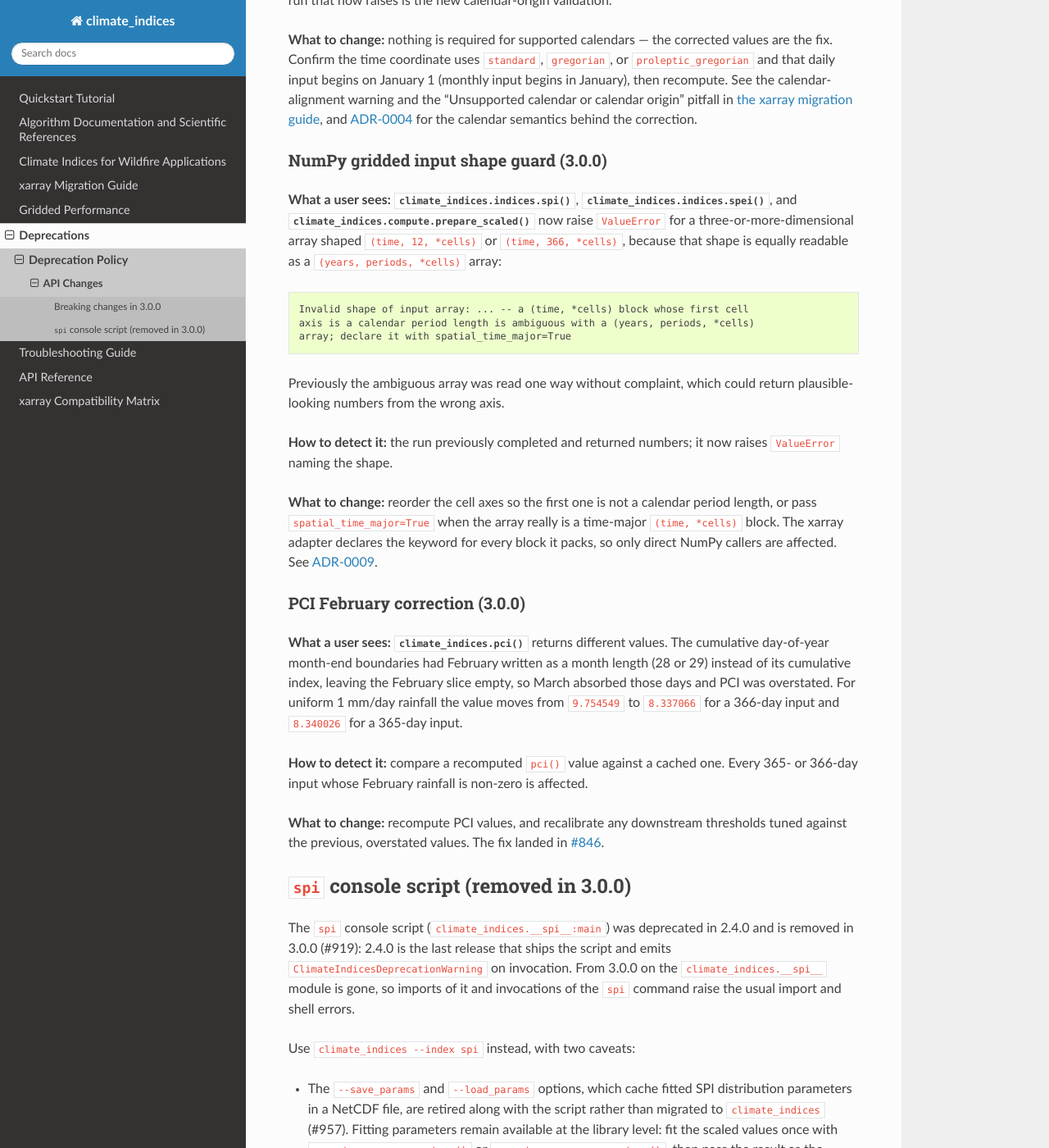
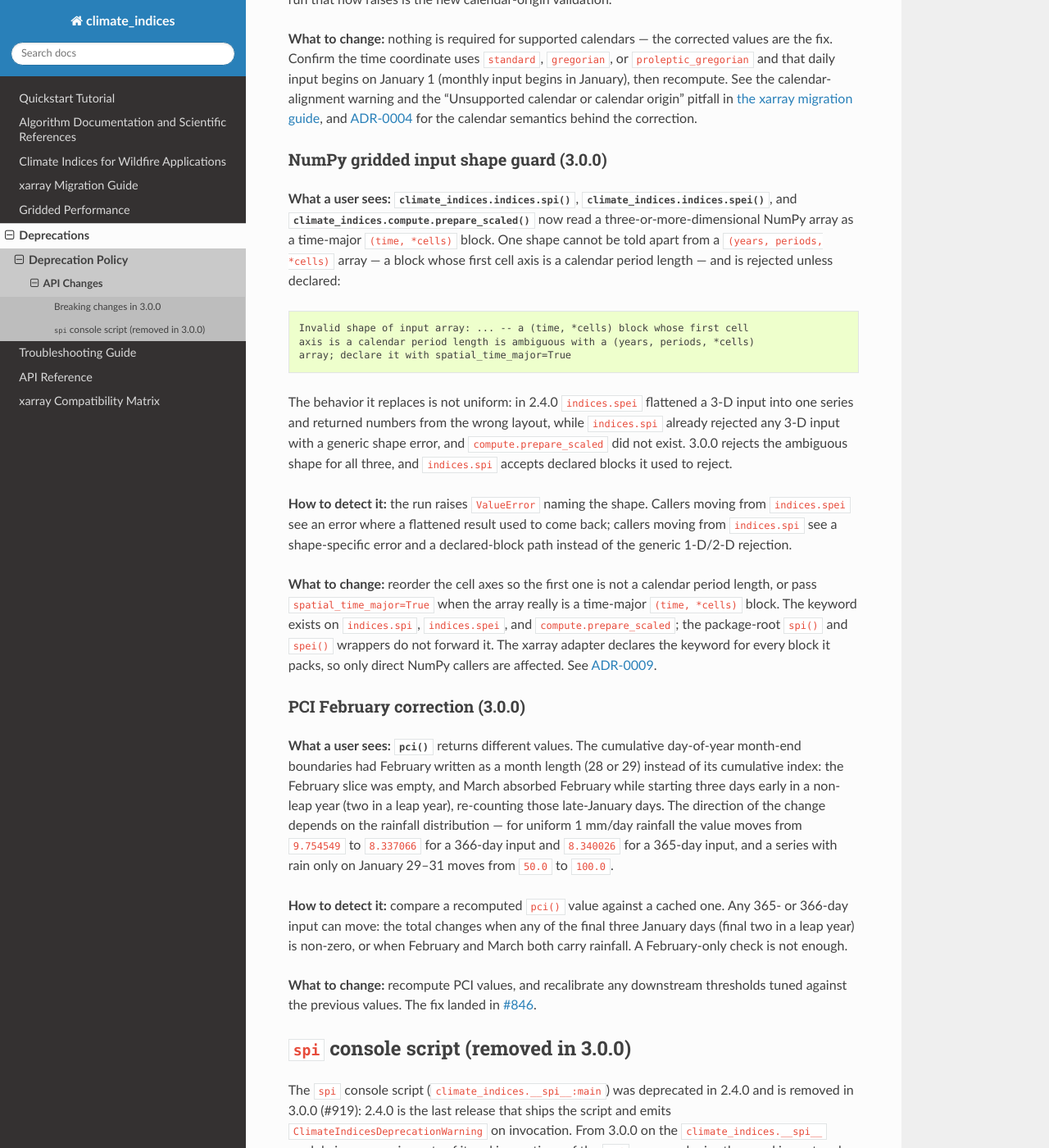
Before and after one commit to monocongo/climate_indices, a Sphinx documentation site: the page built from docs/deprecations/api-changes.md, in a window 1280 px wide and 1400 px high, scrolled down 738 px. Shown: the whole window at 82% size. Built offline with Sphinx 7.4.7 and the Read the Docs theme 3.1.0, drawn with Linux system fonts in a browser that asks for light colours; some of the changed text lies outside the part shown.

Commit message:
docs(review): correct the 3.0.0 migration facts flagged in review (#1009)

````diff
--- a/docs/deprecations/api-changes.md
+++ b/docs/deprecations/api-changes.md
@@ -10,18 +10,21 @@
 
 ### Daily xarray calendar alignment (3.0.0)
 
-**What a user sees:** {func}`climate_indices.spi`, {func}`climate_indices.spei`,
-{func}`climate_indices.eddi`, {func}`climate_indices.percentage_of_normal`, and
-{func}`climate_indices.xarray_adapter.pet_hargreaves` return **different,
+**What a user sees:** {func}`~climate_indices.typed_public_api.spi`,
+{func}`~climate_indices.typed_public_api.spei`,
+{func}`~climate_indices.typed_public_api.eddi`,
+{func}`~climate_indices.typed_public_api.percentage_of_normal`, and
+{func}`climate_indices.xarray_adapter.pet_hargreaves` may return **different,
 corrected** daily values for any input spanning a non-leap year. Before 3.0.0
 the adapter passed daily Gregorian values straight into the NumPy core's
 366-day-per-year layout, silently shifting every value after February 28. Inputs
 on a supported Gregorian calendar (`standard`, `gregorian`, or
 `proleptic_gregorian`) whose daily coordinates begin on January 1 still succeed
 — with different numbers, and no error raised. Inputs that previously succeeded
-on an unsupported calendar, or with daily coordinates that do not begin on
-January 1, now raise `CoordinateValidationError` instead of being silently
-misinterpreted. The NumPy array API is unaffected.
+on an unsupported calendar, with daily coordinates that do not begin on
+January 1, or with monthly coordinates that do not begin in January, now raise
+`CoordinateValidationError` instead of being silently misinterpreted. The NumPy
+array API is unaffected.
 
 **How to detect it:** rerun any daily xarray calculation whose time coordinate
 spans a non-leap year and compare against a cached result. A run that completes
@@ -41,10 +44,11 @@
 
 **What a user sees:** {func}`climate_indices.indices.spi`,
 {func}`climate_indices.indices.spei`, and
-{func}`climate_indices.compute.prepare_scaled` now raise `ValueError` for a
-three-or-more-dimensional array shaped `(time, 12, *cells)` or
-`(time, 366, *cells)`, because that shape is equally readable as a
-`(years, periods, *cells)` array:
+{func}`climate_indices.compute.prepare_scaled` now read a
+three-or-more-dimensional NumPy array as a time-major `(time, *cells)` block.
+One shape cannot be told apart from a `(years, periods, *cells)` array — a block
+whose first cell axis is a calendar period length — and is rejected unless
+declared:
 
 ```text
 Invalid shape of input array: ... -- a (time, *cells) block whose first cell
@@ -52,32 +56,44 @@
 array; declare it with spatial_time_major=True
 ```
 
-Previously the ambiguous array was read one way without complaint, which could
-return plausible-looking numbers from the wrong axis.
+The behavior it replaces is not uniform: in 2.4.0 `indices.spei` flattened a
+3-D input into one series and returned numbers from the wrong layout, while
+`indices.spi` already rejected any 3-D input with a generic shape error, and
+`compute.prepare_scaled` did not exist. 3.0.0 rejects the ambiguous shape for
+all three, and `indices.spi` accepts declared blocks it used to reject.
 
-**How to detect it:** the run previously completed and returned numbers; it now
-raises `ValueError` naming the shape.
+**How to detect it:** the run raises `ValueError` naming the shape. Callers
+moving from `indices.spei` see an error where a flattened result used to come
+back; callers moving from `indices.spi` see a shape-specific error and a
+declared-block path instead of the generic 1-D/2-D rejection.
 
 **What to change:** reorder the cell axes so the first one is not a calendar
 period length, or pass `spatial_time_major=True` when the array really is a
-time-major `(time, *cells)` block. The xarray adapter declares the keyword for
+time-major `(time, *cells)` block. The keyword exists on `indices.spi`,
+`indices.spei`, and `compute.prepare_scaled`; the package-root `spi()` and
+`spei()` wrappers do not forward it. The xarray adapter declares the keyword for
 every block it packs, so only direct NumPy callers are affected. See
 [ADR-0009](../adr/0009-spatial-block-declaration.md).
 
 ### PCI February correction (3.0.0)
 
-**What a user sees:** {func}`climate_indices.pci` returns different values. The
-cumulative day-of-year month-end boundaries had February written as a month
-length (28 or 29) instead of its cumulative index, leaving the February slice
-empty, so March absorbed those days and PCI was overstated. For uniform
-1 mm/day rainfall the value moves from `9.754549` to `8.337066` for a 366-day
-input and `8.340026` for a 365-day input.
+**What a user sees:** {func}`~climate_indices.typed_public_api.pci` returns
+different values. The cumulative day-of-year month-end boundaries had February
+written as a month length (28 or 29) instead of its cumulative index: the
+February slice was empty, and March absorbed February while starting three days
+early in a non-leap year (two in a leap year), re-counting those late-January
+days. The direction of the change depends on the rainfall distribution — for
+uniform 1 mm/day rainfall the value moves from `9.754549` to `8.337066` for a
+366-day input and `8.340026` for a 365-day input, and a series with rain only on
+January 29–31 moves from `50.0` to `100.0`.
 
 **How to detect it:** compare a recomputed `pci()` value against a cached one.
-Every 365- or 366-day input whose February rainfall is non-zero is affected.
+Any 365- or 366-day input can move: the total changes when any of the final
+three January days (final two in a leap year) is non-zero, or when February and
+March both carry rainfall. A February-only check is not enough.
 
 **What to change:** recompute PCI values, and recalibrate any downstream
-thresholds tuned against the previous, overstated values. The fix landed in
+thresholds tuned against the previous values. The fix landed in
 [#846](https://github.com/monocongo/climate_indices/pull/846).
 
 ## `spi` console script (removed in 3.0.0)
@@ -95,7 +111,9 @@
   rather than migrated to `climate_indices` (#957). Fitting parameters remain
   available at the library level: fit the scaled values once with
   `compute.gamma_parameters()` or `compute.pearson_parameters()`, then pass
-  the result as the `fitting_params` argument of `indices.spi()`. The SPI
+  the parameters as a dict — `{"alpha": ..., "beta": ...}` for gamma,
+  `{"prob_zero": ..., "loc": ..., "scale": ..., "skew": ...}` for Pearson —
+  as the `fitting_params` argument of `indices.spi()`. The SPI
   section of the documentation index shows the gridded workflow. For SPEI, fit
   the series SPEI itself prepares -- precipitation clipped at zero, minus PET,
   plus the 1000 mm offset, then scaled -- and pass those parameters to
````
